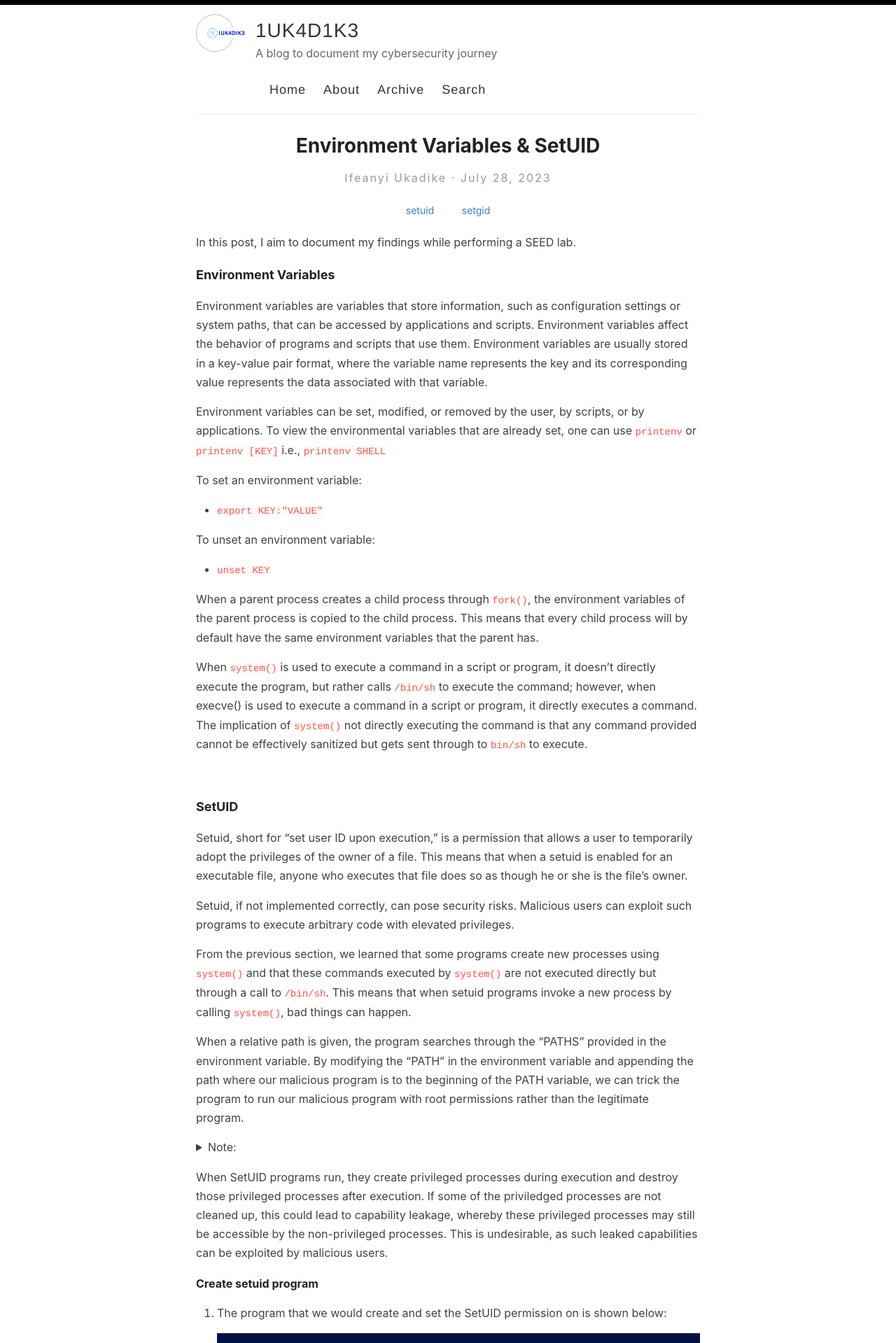
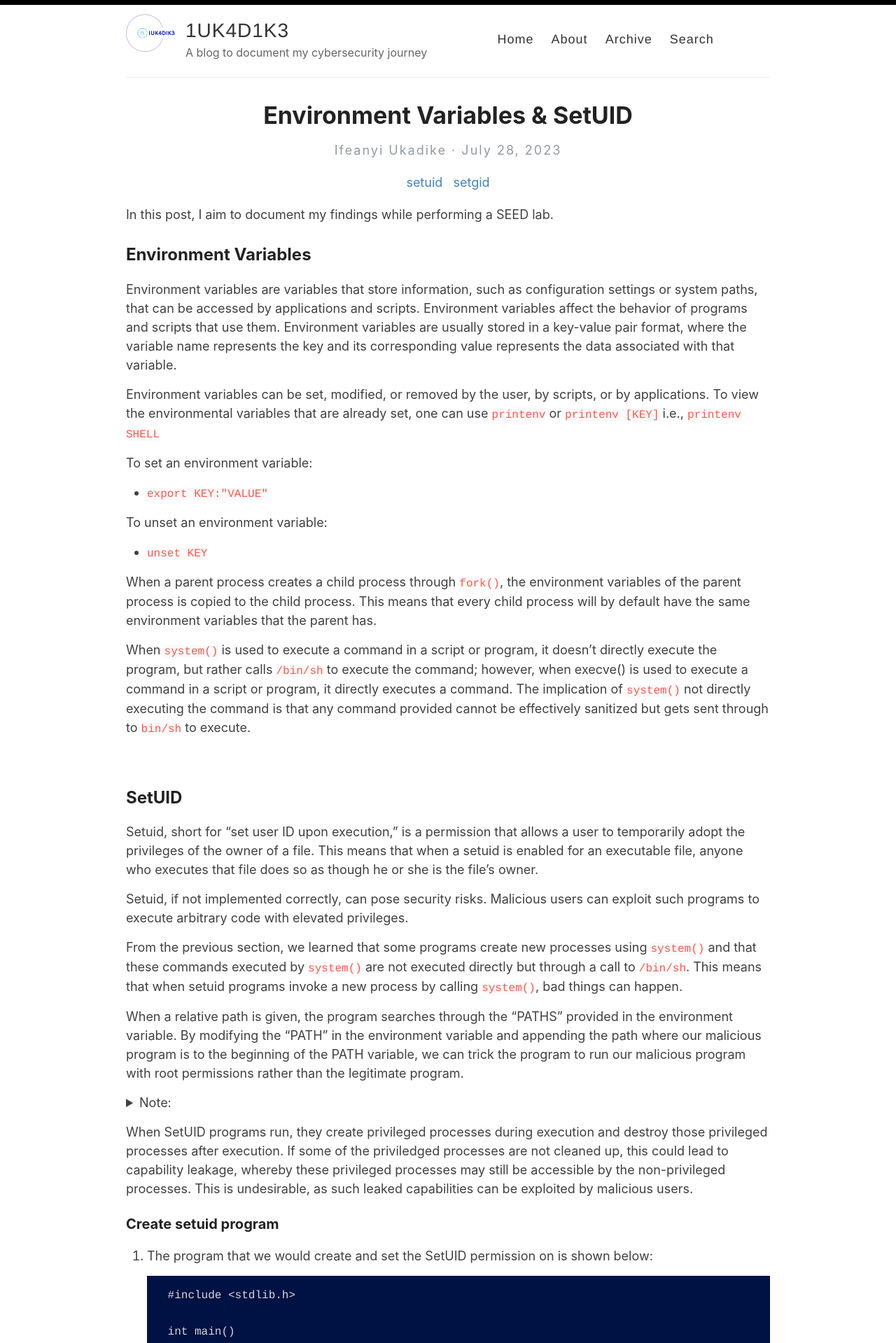
Before and after one commit to iukadike/blog, a Jekyll site: the page built from _posts/2023-07-28-environment-variables-and-setuid.md, in a window 1280 px wide. Shown: the top 1919 px of the page at 70% size. Built offline with Jekyll 4.4.1, drawn with Linux system fonts in a browser that asks for light colours; comment, search, counter and statistics services are not loaded.

Commit message:
update styling

```diff
--- a/assets/style.scss
+++ b/assets/style.scss
@@ -24,15 +24,15 @@ body {
   background: #fff;
   font-family: -system-ui, -apple-system, BlinkMacSystemFont, "Segoe UI", Roboto, Helvetica, Arial, sans-serif, "Apple Color Emoji", "Segoe UI Emoji", "Segoe UI Symbol";
   color: #404040;
-  line-height: 1.7;
+  line-height: 1.5;
   font-weight: 400;
-  //font-size: 18px;
+  font-size: 18px;
   height: 100%;
 }
 
 .container {
   margin: 0 auto;
-  max-width: 740px;
+  max-width: 940px;
   padding: 0 10px;
   width: 100%;
 }
@@ -53,14 +53,14 @@ h1, h2, h3, h4, h5, h6 {
 }
 
 h1 {
-  font-size: 28px;
+  font-size: 34px;
   a {
     color: inherit;
   }
 }
 
 h2 {
-  font-size: 22px;
+  font-size: 30px;
 }
 
 @media (min-width: 769px){
@@ -76,11 +76,11 @@ h2 {
 }
 
 h3 {
-  font-size: 18px;
+  font-size: 24px;
 }
 
 h4 {
-  font-size: 16px;
+  font-size: 20px;
   color: #222;
 }
 
@@ -335,10 +335,11 @@ p > img {
 
 nav {
   float: none;
-  display: inline-block;
+  display: block;
   margin-top: 23px; // @TODO: Vertically middle align
   font-family: $helveticaNeue;
   font-size: 18px;
+  text-align: center;
 
   @include mobile {
     float: none;
@@ -702,8 +703,8 @@ Modules - reusable parts of our design
 }
 
 .post-tags a {
-  font-size: 14px;
-  padding: 2px 13px;
+  font-size: 18px;
+  padding: 2px 0px;
   border: none;
   //background-color: #4CAF50;
   //border-radius: 50px;
@@ -1153,9 +1154,9 @@ Modules - reusable parts of our design
 // Additional CSS to tweak UI;
 .highlight {
   background-color: #014;
-  font-size: 90%;
+  font-size: 100%;
 }
 
 .highlighter-rouge {
-    font-size: 14px;
+    font-size: 16px;
 }
```
